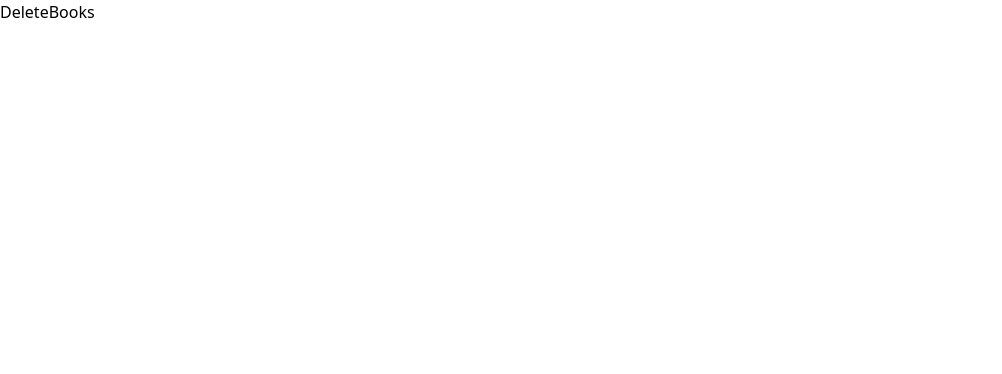
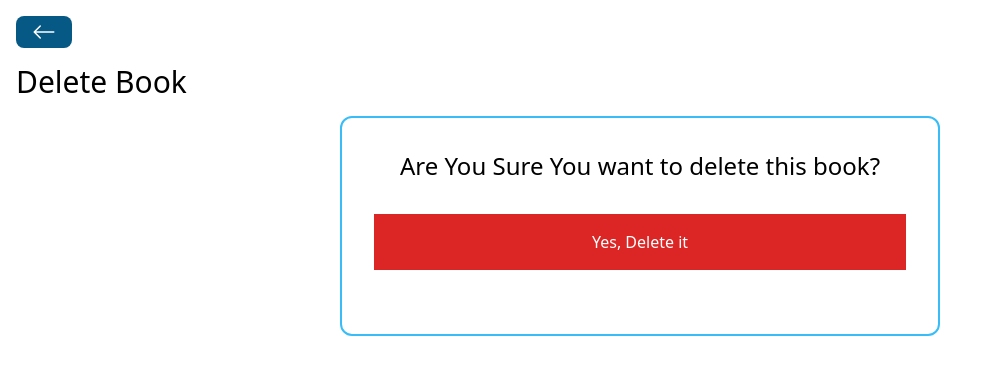
Before and after one commit to buddhika4u/book-store, a React (Vite) app in the folder frontend/: page /books/delete/1 in a window 1280 px wide. Shown: the top 374 px of the page, without its empty margins (0-1002 px from the left). Built offline with nearby package versions, Linux system fonts and the light colour scheme.

Commit message:
Implement DeleteBooks page

```diff
--- a/frontend/src/pages/DeleteBooks.jsx
+++ b/frontend/src/pages/DeleteBooks.jsx
@@ -1,7 +1,46 @@
-import React from "react";
+import React, { useState } from "react";
+import BackButton from "../components/BackButton";
+import Spinner from "../components/Spinner";
+import axios from "axios";
+import { useNavigate, useParams } from "react-router-dom";
 
 const DeleteBooks = () => {
-  return <div>DeleteBooks</div>;
+  const [loading, setLoading] = useState(false);
+  const navigate = useNavigate();
+  const { id } = useParams();
+
+  const handleDeleteBook = () => {
+    setLoading(true);
+    axios
+      .delete(`http://localhost:5000/books/${id}`)
+      .then(() => {
+        setLoading(false);
+        navigate("/");
+      })
+      .catch((error) => {
+        setLoading(false);
+        alert("An error happened. Please Chack console");
+        console.log(error);
+      });
+  };
+
+  return (
+    <div className="p-4">
+      <BackButton />
+      <h1 className="text-3xl my-4">Delete Book</h1>
+      {loading ? <Spinner /> : ""}
+      <div className="flex flex-col items-center border-2 border-sky-400 rounded-xl w-[600px] p-8 mx-auto">
+        <h3 className="text-2xl">Are You Sure You want to delete this book?</h3>
+
+        <button
+          className="p-4 bg-red-600 text-white m-8 w-full"
+          onClick={handleDeleteBook}
+        >
+          Yes, Delete it
+        </button>
+      </div>
+    </div>
+  );
 };
 
 export default DeleteBooks;
```
